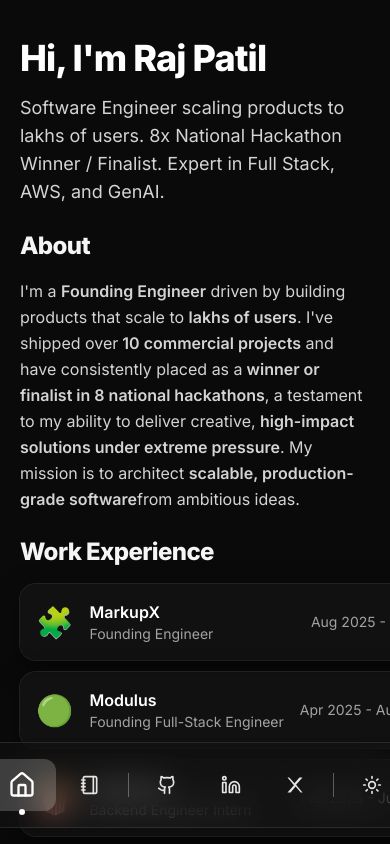
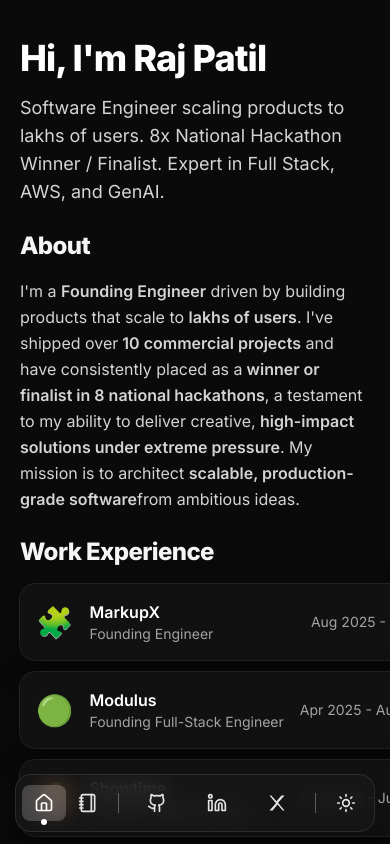
Before and after one commit to tylerdurden0x/patilraj-portfolio, a React (Vite) app: page / in a window 390 px wide. Shown: the top 844 px of the page. Built offline with nearby package versions, Linux system fonts and the light colour scheme.

Commit message:
mobile friendly app changes

```diff
--- a/src/App.jsx
+++ b/src/App.jsx
@@ -516,20 +516,21 @@ function ContactSection() {
       </h2>
 
       {/* Paragraph */}
-      <p className="text-neutral-700 dark:text-neutral-400 mt-6 max-w-5xl mx-auto text-xl sm:text-2xl leading-relaxed">
+      <p className="text-neutral-700 dark:text-neutral-400 mt-6 max-w-full sm:max-w-3xl mx-auto
+              text-base sm:text-lg leading-relaxed px-4 sm:px-0">
         Want to chat? Feel free to{" "}
         <a href="https://www.linkedin.com" target="_blank" rel="noopener noreferrer"
-           className="text-blue-600 dark:text-blue-400 font-medium hover:underline">
-          DM me on LinkedIn
+          className="inline-block min-h-[44px] px-1 text-blue-600 dark:text-blue-400 font-medium hover:underline">
+        DM me on LinkedIn
         </a>{" "}
         or{" "}
         <a href="https://twitter.com" target="_blank" rel="noopener noreferrer"
-           className="text-blue-600 dark:text-blue-400 font-medium hover:underline">
+            className="inline-block min-h-[44px] px-1 text-red-600 dark:text-blue-400 font-medium hover:underline">
           Twitter
         </a>{" "}
         with a direct question, or{" "}
         <a href="https://calendly.com" target="_blank" rel="noopener noreferrer"
-           className="text-green-600 dark:text-green-400 font-medium hover:underline">
+       className="inline-block min-h-[44px] px-1 text-green-600 dark:text-blue-400 font-medium hover:underline">
           book a meeting
         </a>{" "}
         if you prefer a scheduled call. I'll respond whenever I can, but I do ignore all soliciting.
@@ -661,24 +662,24 @@ function Dock({ view, dark, setDark }) {
   ];
 
   return (
-    <div className="fixed bottom-4 left-1/2 -translate-x-1/2 z-40">
+    <div className="fixed left-1/2 -translate-x-1/2 z-40 bottom-[max(env(safe-area-inset-bottom),0.75rem)]">
       <motion.nav
         initial={{ y: 24, opacity: 0 }}
         animate={{ y: 0, opacity: 1 }}
         transition={{ type: "spring", stiffness: 120, damping: 14 }}
-        className="bg-white/40 dark:bg-neutral-900/40 backdrop-blur-lg shadow-lg
-           border border-white/20 dark:border-white/10
-           rounded-xl px-6 py-4 flex items-center gap-4">
+        className="bg-white/70 dark:bg-neutral-900/70 backdrop-blur-md shadow-lg
+        border border-white/20 dark:border-white/10 rounded-2xl
+        px-1.5 py-1.5 sm:px-6 sm:py-4 flex items-center justify-center gap-1 sm:gap-4">
         <div className="flex items-center gap-2 sm:gap-3">
           {/* Left: Home | Blog */}
-          <div className="flex items-center gap-1 sm:gap-2">
+          <div className="min-w-[44px] min-h-[44px] flex items-center justify-center">
             <motion.button
               whileHover={{ scale: 1.12, y: -4 }}
               whileTap={{ scale: 0.96 }}
               transition={{ type: "spring", stiffness: 300, damping: 20 }}
               onClick={() => go("home")}
               className={cx(
-                "relative px-5 py-3 rounded-xl",
+                "relative px-3 py-2 sm:px-5 sm:py-3 rounded-lg",
                 view === "home"
                   ? "bg-black/20 dark:bg-white/20 text-black dark:text-white"
                   : "text-neutral-600 dark:text-neutral-200 hover:text-black dark:hover:text-white hover:bg-black/5 dark:hover:bg-white/10"
@@ -686,7 +687,7 @@ function Dock({ view, dark, setDark }) {
               aria-label="Home"
               title="Home"
             >
-              <Home className="w-7 h-7" />
+              <Home className="w-5 h-5 sm:w-6 sm:h-6" />
               {view === "home" && (
               <motion.span
                 layoutId="dock-dot"
@@ -701,7 +702,7 @@ function Dock({ view, dark, setDark }) {
               transition={{ type: "spring", stiffness: 300, damping: 20 }}
               onClick={() => go("blog")}
               className={cx(
-                "relative px-5 py-3 rounded-xl",
+                "relative px-3 py-2 sm:px-5 sm:py-3 rounded-lg",
                 view === "blog"
                   ? "bg-black/20 dark:bg-white/20 text-black dark:text-white"
                   : "text-neutral-600 dark:text-neutral-200 hover:text-black dark:hover:text-white hover:bg-black/5 dark:hover:bg-white/10"
@@ -709,7 +710,7 @@ function Dock({ view, dark, setDark }) {
               aria-label="Blog"
               title="Blog"
             >
-              <Notebook className="w-5 h-5" />
+              <Notebook className="w-5 h-5 sm:w-6 sm:h-6" />
               {view === "blog" && (
               <motion.span
               layoutId="dock-dot"
@@ -720,10 +721,10 @@ function Dock({ view, dark, setDark }) {
           </div>
 
           {/* Divider */}
-          <div className="h-6 w-px bg-black/20 dark:bg-white/30" />
+          <div className="h-5 w-px sm:h-6 bg-black/20 dark:bg-white/30" />
 
           {/* Right: links */}
-          <div className="flex items-center gap-1 sm:gap-1.5">
+          <div className="min-w-[44px] min-h-[44px] flex items-center justify-center">
             {socials.map(({ Icon, label, href }) => (
               <motion.a
                 key={label}
@@ -737,13 +738,13 @@ function Dock({ view, dark, setDark }) {
                 className="px-5 py-3 rounded-xl inline-flex items-center justify-center text-neutral-600 dark:text-neutral-200 hover:text-black dark:hover:text-white hover:bg-black/5 dark:hover:bg-white/10"
                 aria-label={label}
               >
-                <Icon className="w-5 h-5" />
+                <Icon className="w-5 h-5 sm:w-6 sm:h-6" />
               </motion.a>
             ))}
           </div>
 
           {/* Divider */}
-          <div className="h-6 w-px bg-black/20 dark:bg-white/30" />
+          <div className="h-5 w-px sm:h-6 bg-black/20 dark:bg-white/30" />
 
           {/* Theme toggle */}
           <motion.button
@@ -751,11 +752,11 @@ function Dock({ view, dark, setDark }) {
             whileTap={{ scale: 0.96 }}
             transition={{ type: "spring", stiffness: 300, damping: 20 }}
             onClick={() => setDark((d) => !d)}
-            className="px-5 py-3 rounded-xl inline-flex items-center justify-center text-neutral-600 dark:text-neutral-200 hover:text-black dark:hover:text-white hover:bg-black/5 dark:hover:bg-white/10"
+            className="px-3 py-2 sm:px-5 sm:py-3 rounded-lg inline-flex items-center justify-center text-neutral-600 dark:text-neutral-200 hover:text-black dark:hover:text-white hover:bg-black/5 dark:hover:bg-white/10"
             title="Toggle theme"
             aria-label="Toggle theme"
           >
-            {dark ? <Sun className="w-5 h-5" /> : <Moon className="w-5 h-5" />}
+            {dark ? <Sun className="w-5 h-5 sm:w-6 sm:h-6" /> : <Moon className="w-5 h-5 sm:w-6 sm:h-6" />}
           </motion.button>
         </div>
       </motion.nav>
```
